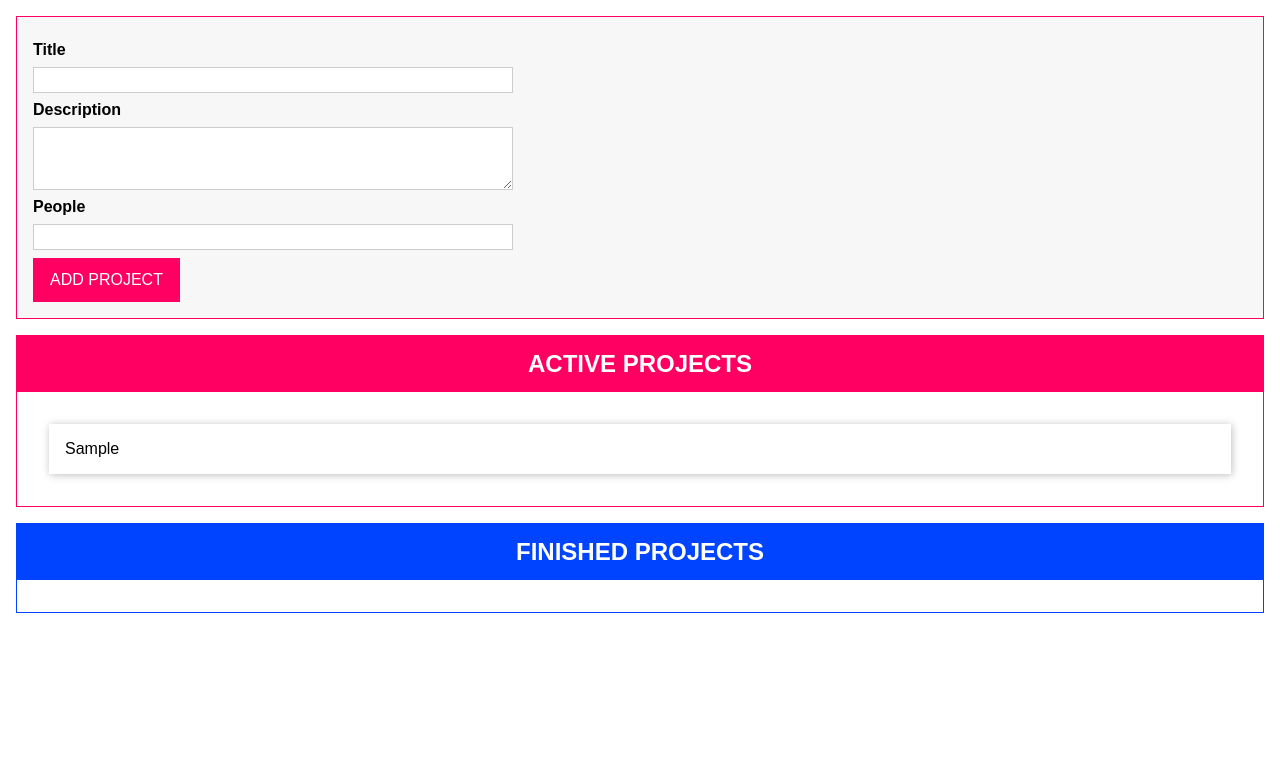
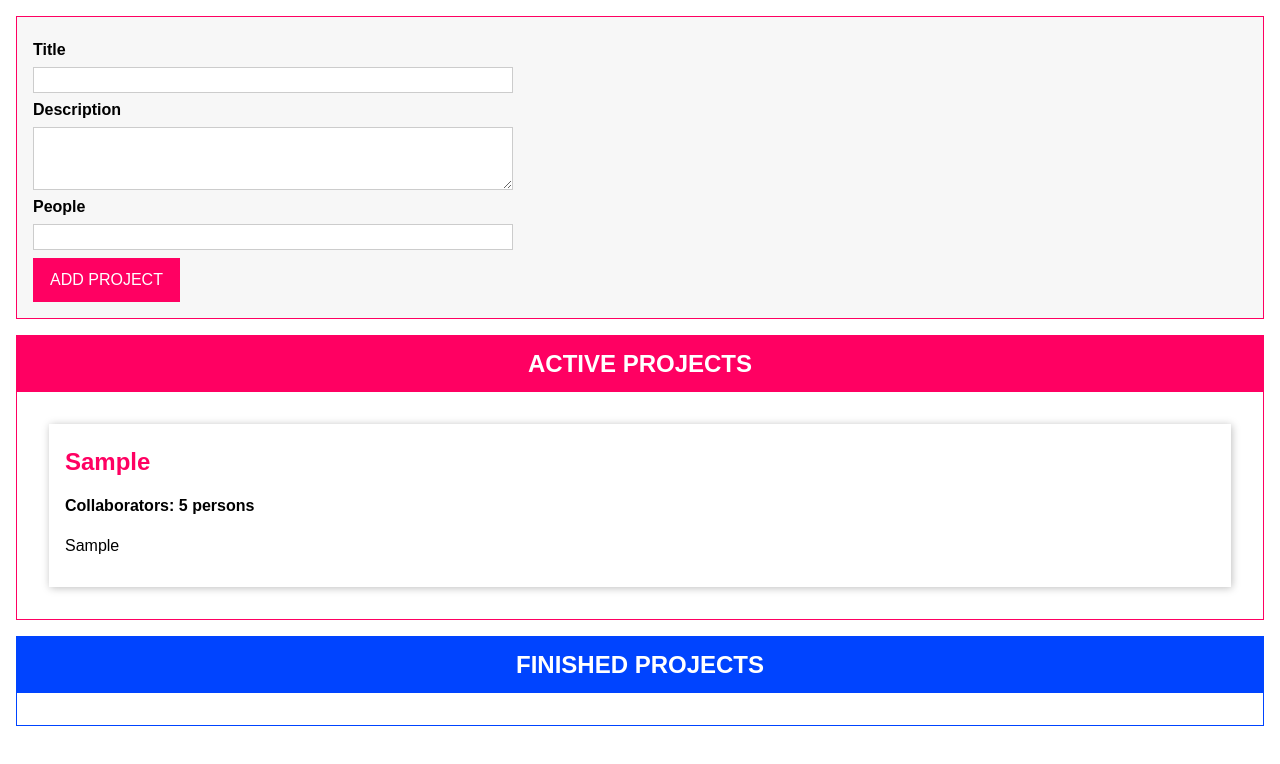
Before and after one commit to AleLariccia/drag-drop-ts-practice, a website with bundled scripts: page index.html in a window 1280 px wide. Both pictures are taken after typing "Sample", "Sample", "5" into the empty fields and a click on the button "ADD PROJECT". Built offline with nearby package versions, Linux system fonts and the light colour scheme.

Commit message:
add ProjectItem class and more complex data

```diff
--- a/index.html
+++ b/index.html
@@ -27,7 +27,11 @@
       </form>
     </template>
     <template id="single-project">
-      <li></li>
+      <li>
+        <h2></h2>
+        <h4></h4>
+        <p></p>
+      </li>
     </template>
     <template id="project-list">
       <section class="projects">
--- a/src/app.ts
+++ b/src/app.ts
@@ -163,6 +163,37 @@ abstract class Component<T extends HTMLElement, U extends HTMLElement> {
   abstract renderContent(): void;
 }
 
+class ProjectItem extends Component<HTMLUListElement, HTMLLIElement> {
+  private project: Project;
+
+  get persons() {
+    if (this.project.people === 1) {
+      return "1 person";
+    }
+
+    return `${this.project.people} persons`;
+  }
+
+  constructor(hostId: string, project: Project) {
+    super("single-project", hostId, "beforeend", `${project.id}-project-item`);
+
+    this.project = project;
+
+    this.configure();
+    this.renderContent();
+  }
+
+  configure() {}
+
+  renderContent() {
+    this.element.querySelector("h2")!.textContent = this.project.title;
+    this.element.querySelector("p")!.textContent = this.project.description;
+    this.element.querySelector(
+      "h4"
+    )!.textContent = `Collaborators: ${this.persons}`;
+  }
+}
+
 class ProjectList extends Component<HTMLDivElement, HTMLElement> {
   assignedProjects: Project[];
 
@@ -183,9 +214,7 @@ class ProjectList extends Component<HTMLDivElement, HTMLElement> {
     listEl.innerHTML = "";
 
     for (const projectItem of this.assignedProjects) {
-      const listItem = document.createElement("li");
-      listItem.textContent = projectItem.title;
-      listEl.appendChild(listItem);
+      new ProjectItem(this.element.querySelector("ul")!.id, projectItem);
     }
   }
 
```
